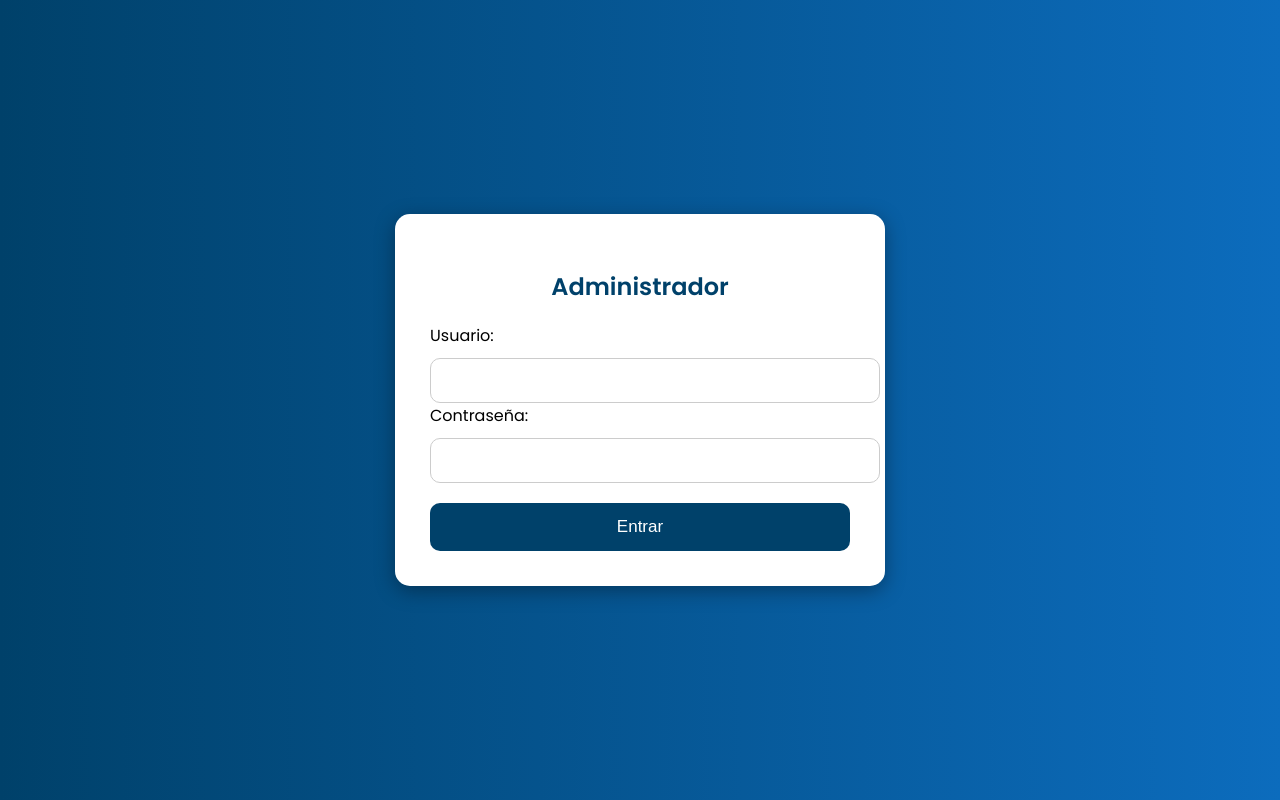
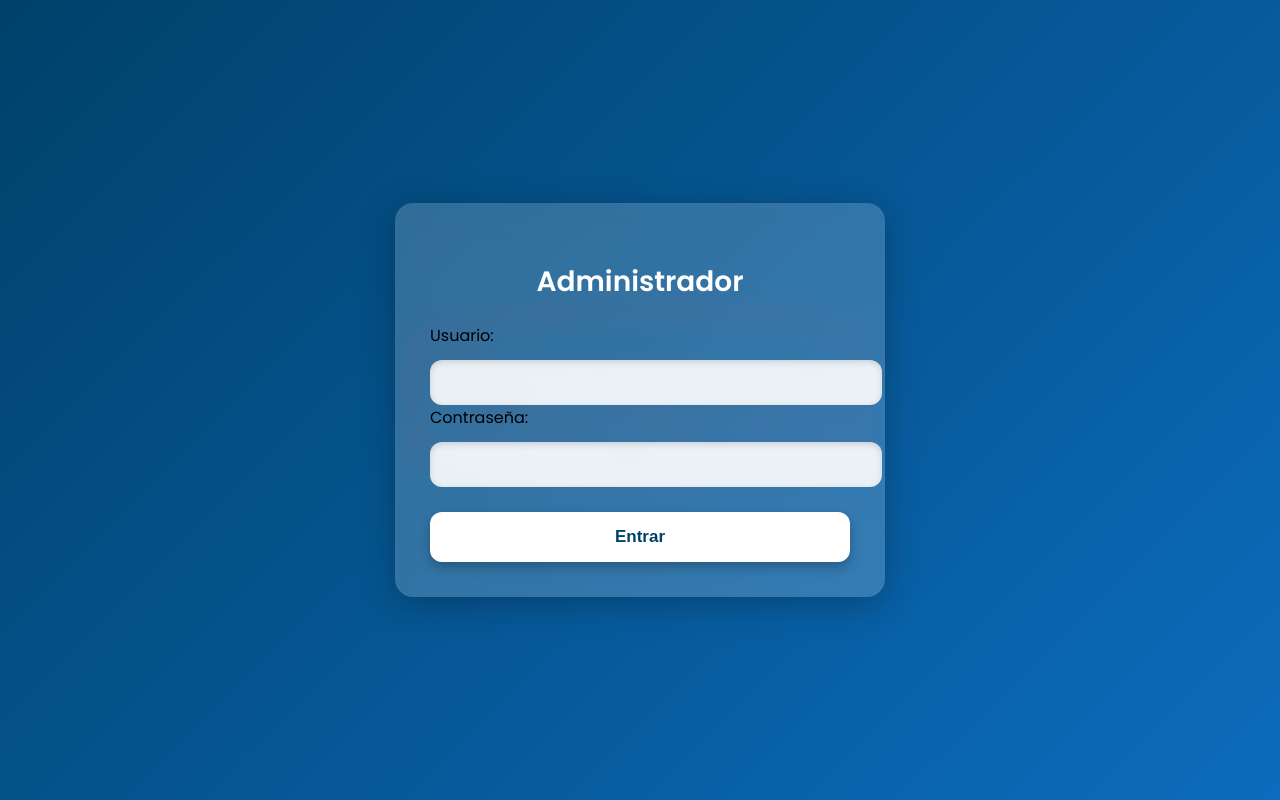
Before and after one commit to LizandroLumbreras/Auditorias-sucursales1.0, a plain HTML site: page admin_login.html in a window 1280 px wide. Drawn offline with Linux system fonts and the light colour scheme.

Commit message:
Update admin_login.html

```diff
--- a/admin_login.html
+++ b/admin_login.html
@@ -7,40 +7,118 @@
 <link href="https://fonts.googleapis.com/css2?family=Poppins:wght@300;400;600&display=swap" rel="stylesheet">
 
 <style>
+
+:root{
+    --azul1:#00416A;
+    --azul2:#0c6cbd;
+    --blanco:#ffffff;
+}
+
+/* FONDO */
 body{
-    background: linear-gradient(to right,#00416A,#0c6cbd);
-    height:100vh; margin:0;
-    display:flex; justify-content:center; align-items:center;
+    margin:0;
+    height:100vh;
     font-family:'Poppins',sans-serif;
+    display:flex;
+    justify-content:center;
+    align-items:center;
+    background: linear-gradient(135deg, var(--azul1), var(--azul2));
+    overflow:hidden;
+    position:relative;
 }
+
+/* ✔ MARCA DE AGUA */
+.watermark{
+    position:fixed;
+    top:50%;
+    left:50%;
+    transform:translate(-50%,-50%);
+    width:620px;
+    opacity:0.10;
+    pointer-events:none;
+    z-index:0;
+}
+
+/* TARJETA */
 .card{
+    background:rgba(255,255,255,0.18);
+    backdrop-filter:blur(14px);
+    padding:35px;
+    width:90%;
+    max-width:420px;
+    border-radius:18px;
+    box-shadow:0 8px 35px rgba(0,0,0,.25);
+    animation: fadeUp .8s ease;
+    z-index:5;
+}
+
+@keyframes fadeUp{
+    from{ opacity:0; transform:translateY(25px); }
+    to{ opacity:1; transform:translateY(0); }
+}
+
+h2{
+    text-align:center;
+    font-size:28px;
+    font-weight:600;
+    color:white;
+    margin-bottom:20px;
+}
+
+/* INPUTS */
+input{
+    width:100%;
+    padding:14px 16px;
+    border-radius:12px;
+    border:none;
+    outline:none;
+    margin-top:12px;
+    background:rgba(255,255,255,0.90);
+    font-size:15px;
+    box-shadow: inset 0 2px 6px rgba(0,0,0,.15);
+}
+
+/* BOTÓN */
+button{
+    width:100%;
+    padding:15px;
+    margin-top:25px;
     background:white;
-    padding:35px;
-    width:90%; max-width:420px;
-    border-radius:15px;
-    box-shadow:0 5px 20px rgba(0,0,0,.35);
+    color:var(--azul1);
+    border:none;
+    border-radius:12px;
+    font-size:17px;
+    font-weight:600;
+    cursor:pointer;
+    transition:0.25s ease;
+    box-shadow:0 5px 12px rgba(0,0,0,.25);
 }
-h2{
-    color:#00416A; text-align:center;
+
+button:hover{
+    background:#ececec;
+    transform:translateY(-2px);
 }
-input{
-    width:100%; padding:14px;
-    border-radius:10px; border:1px solid #ccc;
+
+/* ERROR */
+.error{
+    display:none;
     margin-top:10px;
+    text-align:center;
+    background:rgba(255,0,0,0.25);
+    padding:8px 12px;
+    border-radius:10px;
+    color:#ffe1e1;
+    font-weight:500;
+    box-shadow:0 2px 6px rgba(0,0,0,.15);
 }
-button{
-    width:100%; padding:14px;
-    border:none; border-radius:10px;
-    background:#00416A; color:white; font-size:17px;
-    margin-top:20px; cursor:pointer;
-}
-.error{
-    color:red; display:none; margin-top:10px; text-align:center;
-}
+
 </style>
 </head>
 
 <body>
+
+<!-- ✔ MARCA DE AGUA -->
+<img src="logo_proveedora.webp" class="watermark">
 
 <div class="card">
     <h2>Administrador</h2>
```
